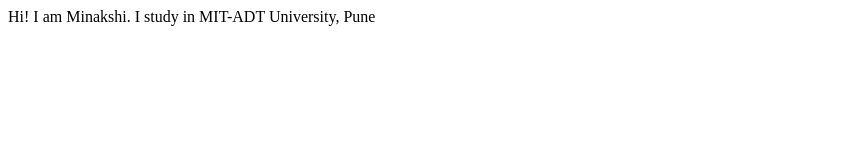
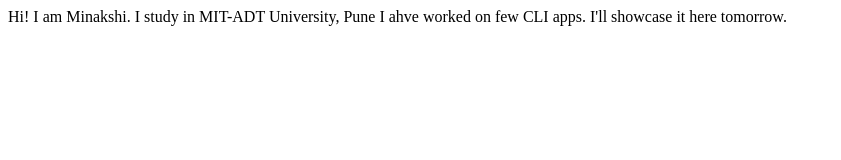
Before and after one commit to MinakshiMittal/learn-site, a plain HTML site: page index.html in a window 1280 px wide. Shown: the whole page, without its empty margins (0-841 px from the left). Drawn offline with Linux system fonts and the light colour scheme.

Commit message:
update details fo project

```diff
--- a/index.html
+++ b/index.html
@@ -9,5 +9,6 @@
     Hi! I am Minakshi.
     I study in MIT-ADT University, Pune
 
+    I ahve worked on few CLI apps. I'll showcase it here tomorrow.
 </body>
 </html>
```
